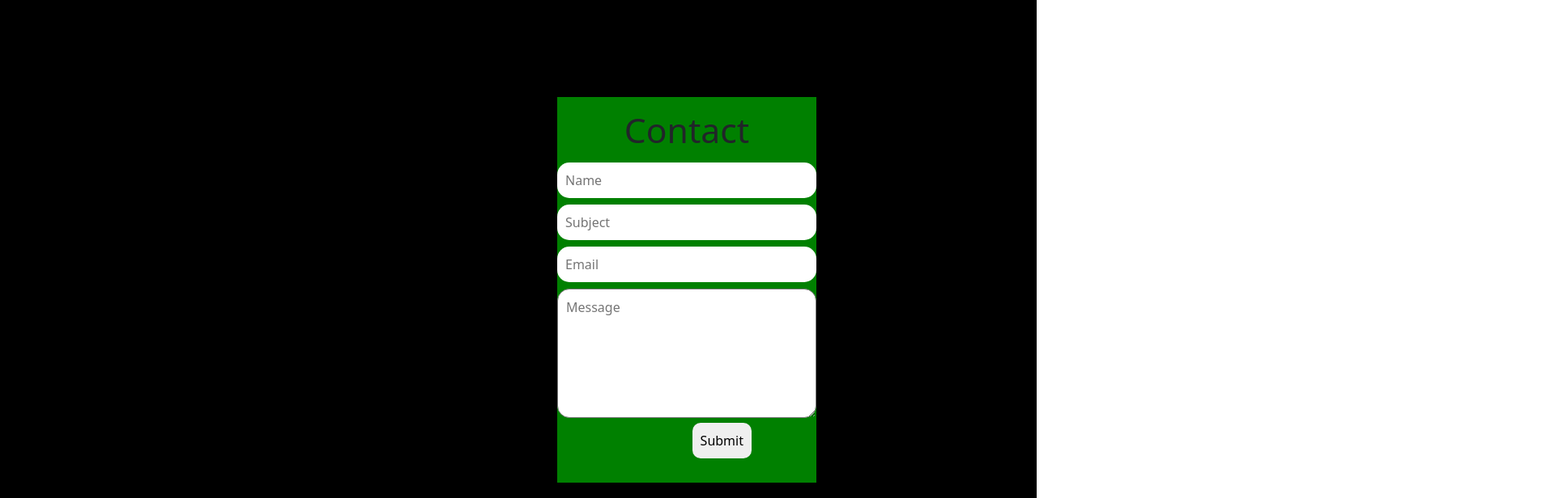
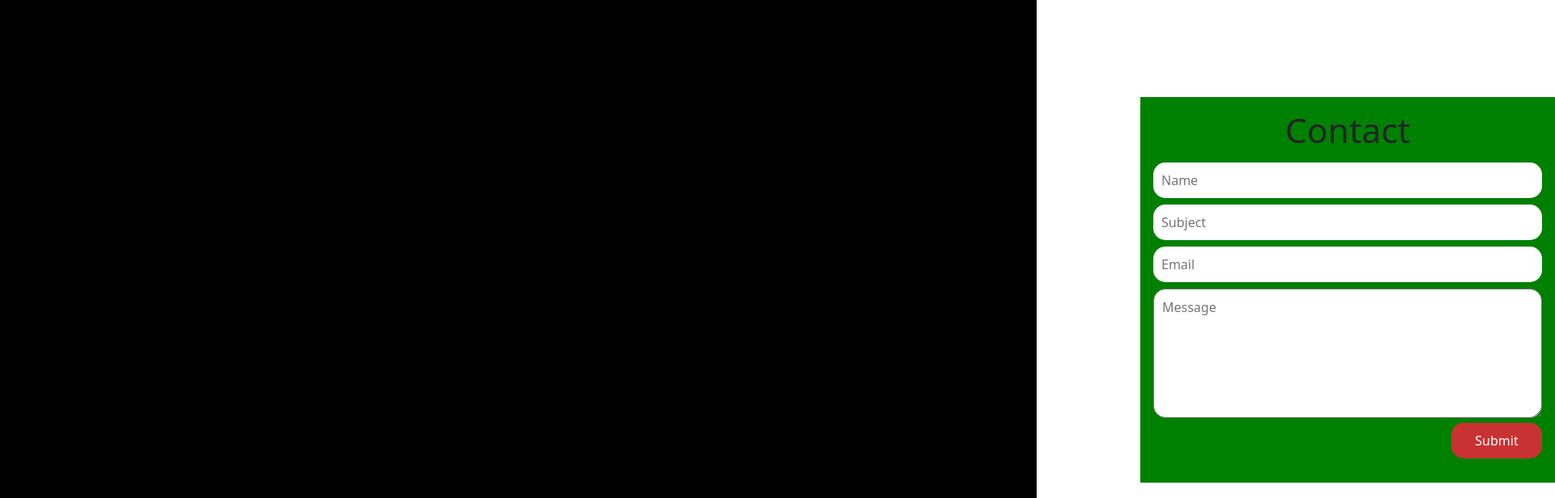
Before and after one commit to trickster1o1/my-portfolio, a React (Create React App) app: page / in a window 1280 px wide. Shown: the part 1320-1936 px from the top of the page at 81% size, 1920 px wide, since content can reach past the window. Built offline with nearby package versions, Linux system fonts and the light colour scheme.

Commit message:
animation and txt division fix

```diff
--- a/src/Front.js
+++ b/src/Front.js
@@ -40,6 +40,8 @@ function Front() {
             document.getElementById('t4').classList.add('t-4-ani');
             document.getElementById('t5').classList.add('t-5-ani');
             document.getElementById('t6').classList.add('t-6-ani');
+            document.getElementById('f-abt').style.display = "block";
+            document.getElementById('f-cnt').style.display = "block";
                     gsap.to('.f-abt', {
                         scrollTrigger: {
                             trigger: '.f-abt',
@@ -52,9 +54,10 @@ function Front() {
                     gsap.to('.f-cnt', {
                         scrollTrigger: {
                             trigger: '.f-cnt',
-                            toggleActions: 'restart pause resume pause',
+                            start: 'top center',
+                            toggleActions: 'restart reverse reverse reverse',
                         },
-                        x:-1250,
+                        x:-1150,
                         duration: 1
                     });
 
--- a/src/main.css
+++ b/src/main.css
@@ -236,13 +236,19 @@
     display: none;
 } p {
     padding-top: 15px !important;
-} form > div {
-    padding-right: 25% !important;
 } input[type='submit'] {
     padding: 10px !important;
     outline: none;
-    border-radius: 10px;
+    border-radius: 15px;
     border: none;
+    background-color: rgba(200,50,50,1);
+    color: white;
+    transform: scale(1);
+    width: 7em !important;
+} input[type='submit']:hover {
+    background-color: rgba(150,50,50,.5);
+    transform: scale(1.05);
+    transition: background-color .2s ease-in-out, transform .2s ease-in-out;
 } .contact-cont , .abt-cont {
     animation: contFade .3s ease-in;
 } @keyframes contFade {
@@ -296,7 +302,7 @@ p.abt-cont {
     text-justify: inter-word;
     padding: 15px !important;
 } .f-cnt {
-    width: 25%;
+    width: 40%;
     position: absolute;
     top: 180%;
     right: -50%;
@@ -307,7 +313,7 @@ p.abt-cont {
     padding: 15px !important;
     align-items: center;
 } .f-cnt form input[type="text"] , .f-cnt form textarea {
-    width: 20em;
+    width: 30em;
 } .t-mob {
     display: none;
 }
```
